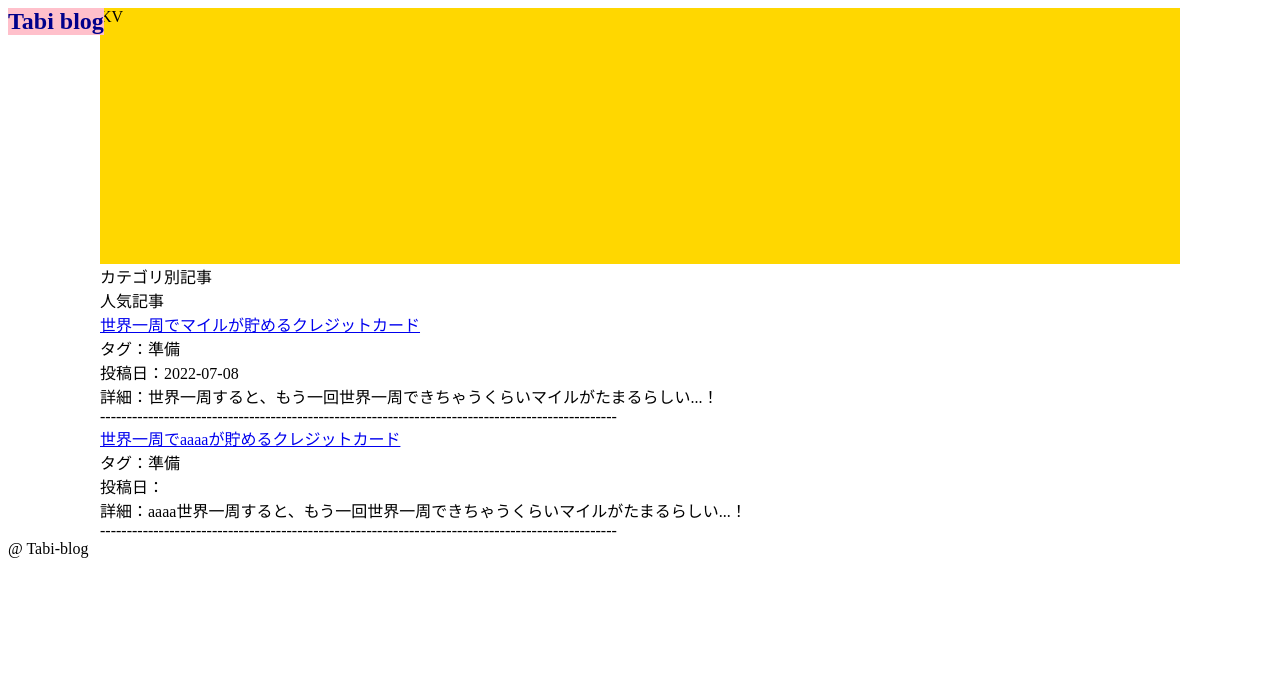
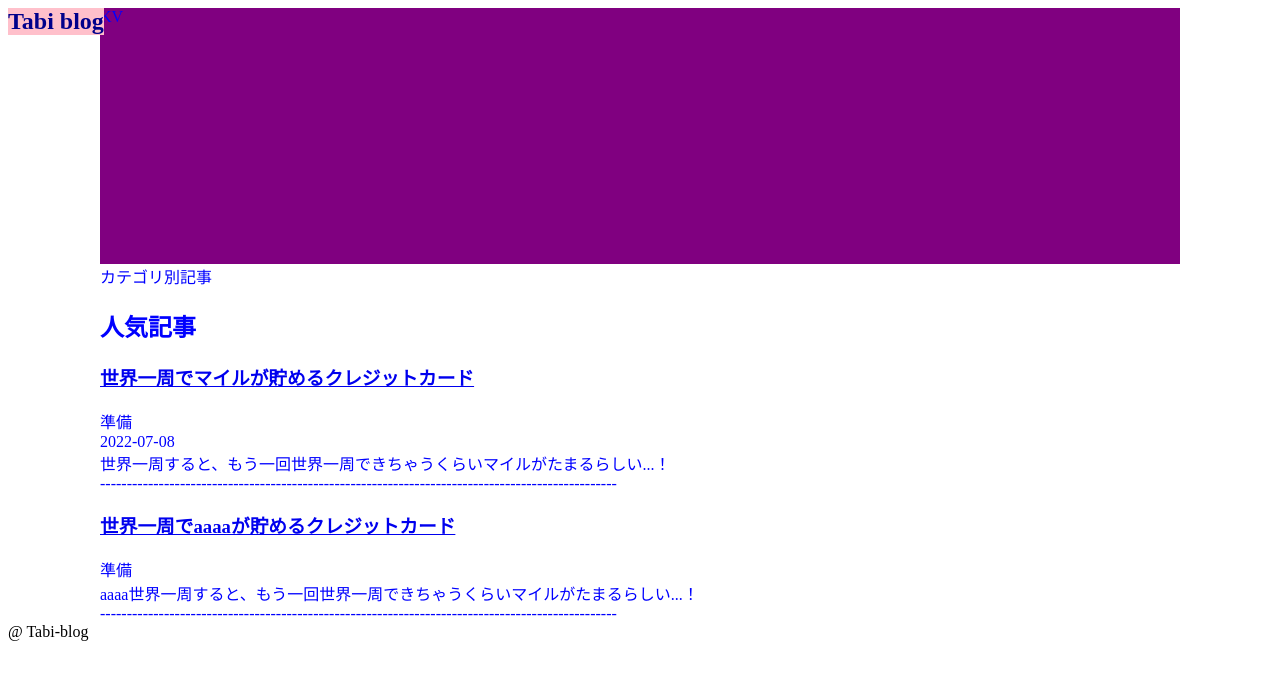
Before and after one commit to westhouseK/tabi-blog, a Next.js app: page / in a window 1280 px wide. Shown: the top 680 px of the page. Built offline with nearby package versions, Linux system fonts and the light colour scheme.

Commit message:
TOP_CSS途中

```diff
--- a/app/page.tsx
+++ b/app/page.tsx
@@ -29,20 +29,23 @@ export default async function Home() {
       <main className={style.container}>
         <div className={style.kv}>KV</div>
         <div>カテゴリ別記事</div>
-        <div>人気記事</div>
-        {posts.map((post) => (
+        <section>
+          <h2 className={style.top_section_ttl}>人気記事</h2>
+          {posts.map((post) => (
           <>
-            <div key={post.slug}>
+            <h3 className={style.top_article_ttl} key={post.slug}>
               <Link href={`articles/${post.slug}`}>{post.data.title}</Link>
-            </div>
-            <div>タグ：{post.data.tag}</div>
-            <div>投稿日：{post.data.created_date}</div>
-            <div>詳細：{post.data.description}</div>
+            </h3>
+            <div className={style.top_article_tag}>{post.data.tag}</div>
+            <div className={style.top_article_date}>{post.data.created_date}</div>
+            <div className={style.top_article_txt}>{post.data.description}</div>
             <div>
               -------------------------------------------------------------------------------------------------
             </div>
           </>
         ))}
+          </section>
+
       </main>
       <Footer />
     </>
--- a/app/top.module.scss
+++ b/app/top.module.scss
@@ -1,9 +1,11 @@
 .kv{
     height: 20vw;
-    background-color: gold;
+    background-color: purple;
 }
 .container{
     max-width: 1080px;
     width: 90vw;
     margin: 0 auto;
+    font-size: 16px;
+    color: blue;
 }
```
